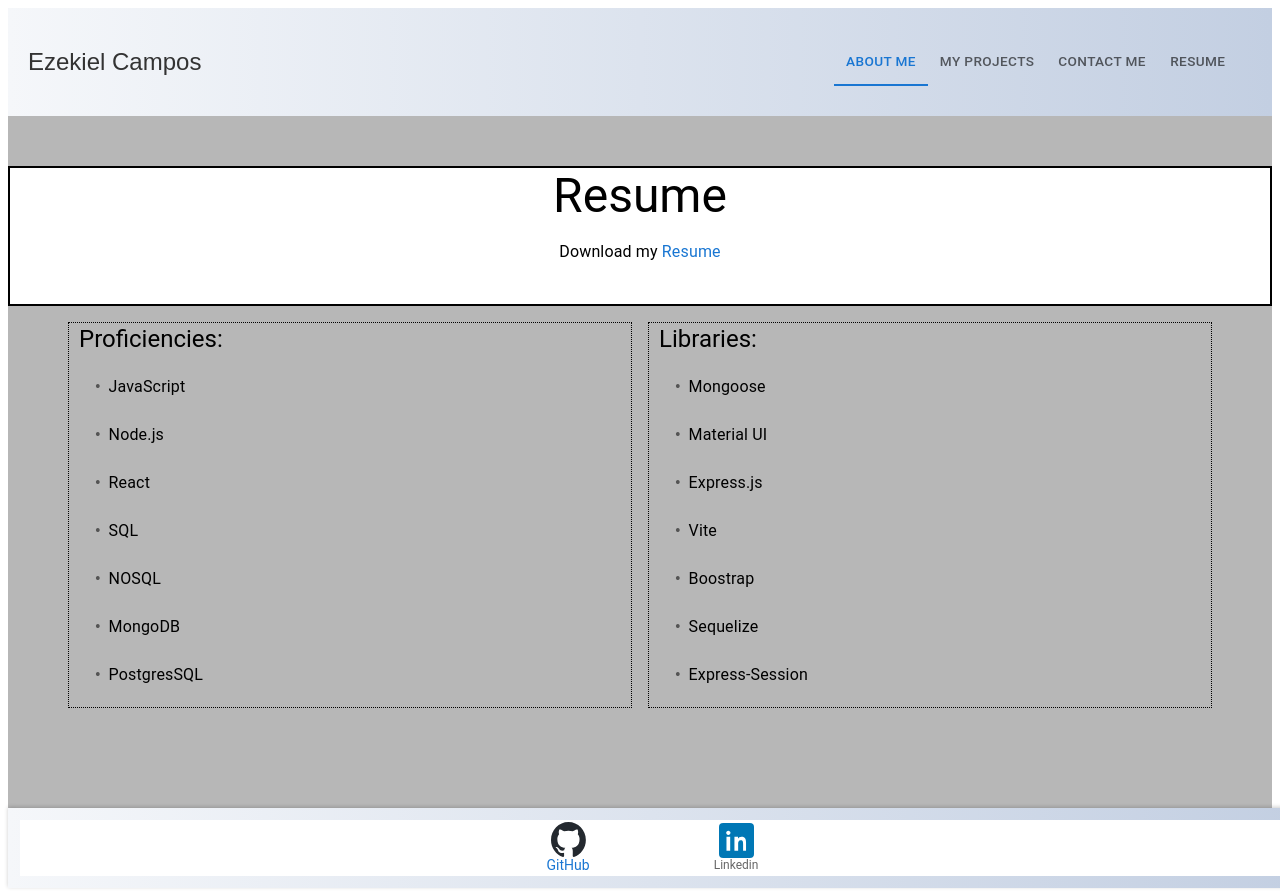
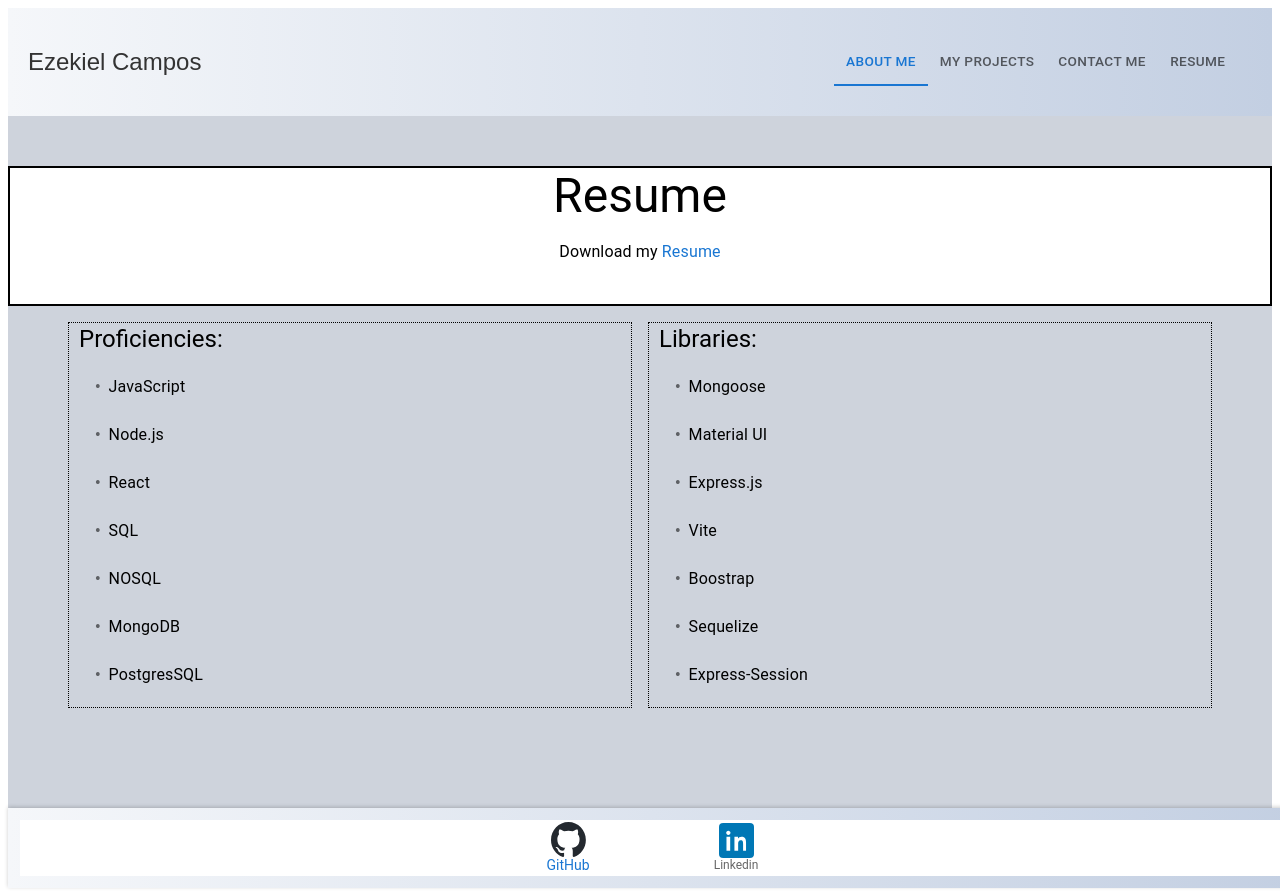
Before and after one commit to EzekielCampos/ezekiel-campos-react-portfolio, a React (Vite) app: page /resume in a window 1280 px wide. Built offline with nearby package versions, Linux system fonts and the light colour scheme.

Commit message:
changed background color for all pags

```diff
--- a/src/components/pages/Bio.jsx
+++ b/src/components/pages/Bio.jsx
@@ -13,7 +13,7 @@ export const Bio = () => {
         minHeight: "750px",
         paddingTop: "50px", // Padding around content
         paddingBottom: "175px", // Adjust this value to ensure there's space for the footer
-        background:"#B7B7B7"
+        background:"#CED3DC"
       }}
     >
       <Grid
--- a/src/components/pages/ContactMe.jsx
+++ b/src/components/pages/ContactMe.jsx
@@ -75,7 +75,7 @@ export const Contact = () => {
             sx={{
               paddingTop: "50px",
               paddingBottom: "100px",
-              background: "#B7B7B7",
+              background: "#CED3DC",
             }}
           >
             {/* When the loading state is true then a backdroup pops up and
--- a/src/components/pages/Projects.jsx
+++ b/src/components/pages/Projects.jsx
@@ -16,7 +16,7 @@ export const Projects = () => {
         minHeight: "50vh",
         paddingTop: "50px", // Padding around content
         paddingBottom: "100px", // Adjust this value to ensure there's space for the footer
-        background: "#B7B7B7",
+        background:"#CED3DC",
         paddingLeft: "20px",
         paddingRight: "20px",
       }}
--- a/src/components/pages/Resume.jsx
+++ b/src/components/pages/Resume.jsx
@@ -13,7 +13,7 @@ export const Resume = () => {
       sx={{
         paddingTop: "50px",
         paddingBottom: "100px",
-        background: "#B7B7B7",
+        background: "#CED3DC",
       }}
     >
       <Grid
```
